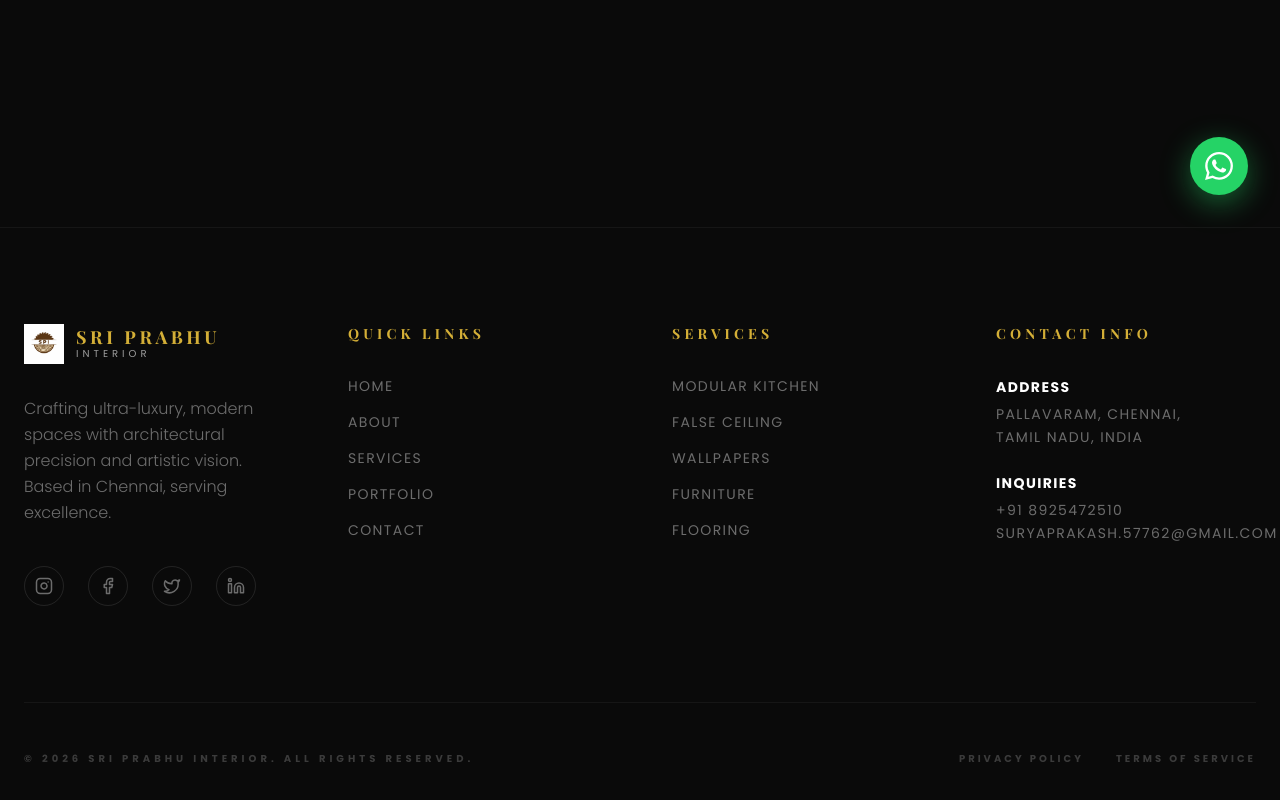
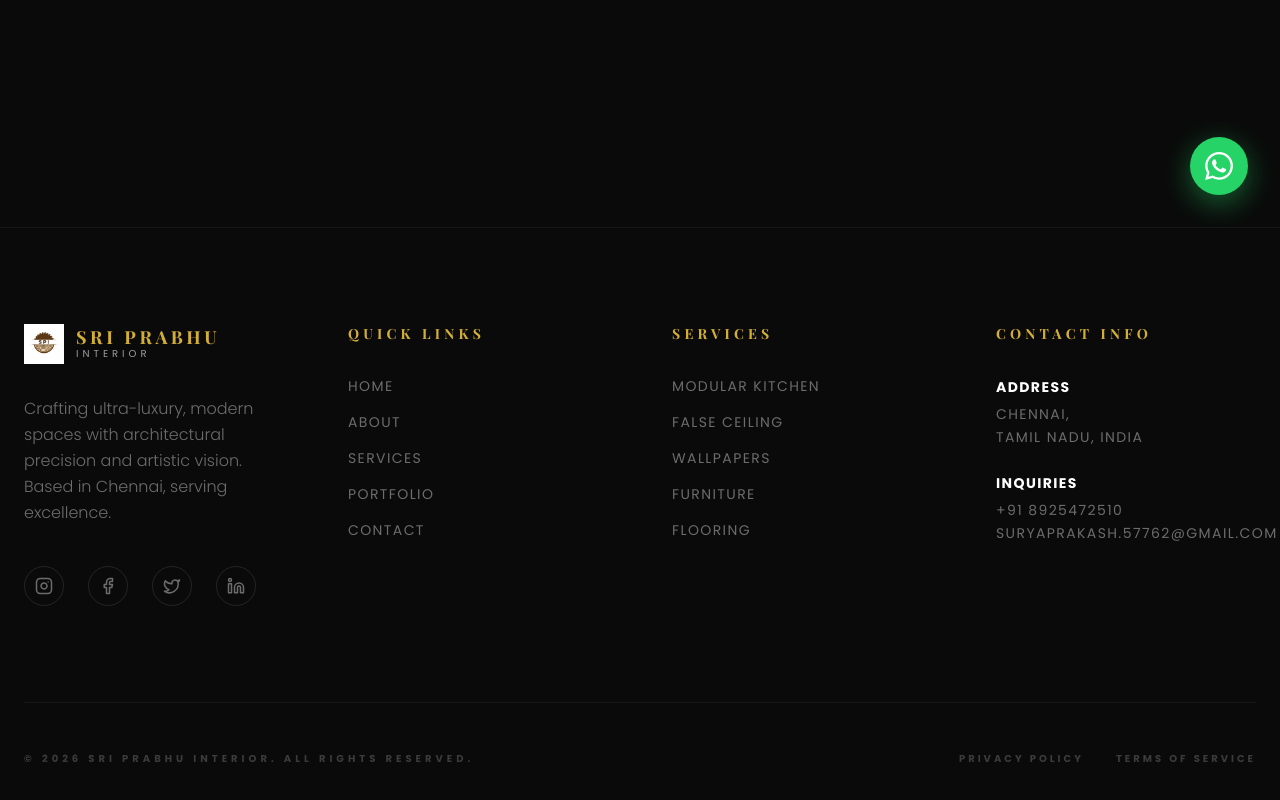
Before and after one commit to Anshu551/sri-prabhu-interior, a React (Vite) app: page /services/1 in a window 1280 px wide. Shown: the part 573-1373 px from the top of the page. Built offline with nearby package versions, Linux system fonts and the light colour scheme; a web font is replaced by a local one.

Commit message:
fix: change Pallavaram to Chennai and update inquiry email

```diff
--- a/src/components/ContactForm.jsx
+++ b/src/components/ContactForm.jsx
@@ -44,7 +44,7 @@ const ContactForm = () => {
                 </div>
                 <div>
                   <p className="text-[10px] uppercase font-bold tracking-widest text-white/40 mb-2">Location</p>
-                  <p className="text-lg font-bold">Pallavaram, Chennai,<br />Tamil Nadu, India</p>
+                  <p className="text-lg font-bold">Chennai,<br />Tamil Nadu, India</p>
                 </div>
               </div>
             </div>
--- a/src/components/Footer.jsx
+++ b/src/components/Footer.jsx
@@ -68,7 +68,7 @@ const Footer = () => {
             <ul className="space-y-6">
               <li className="text-sm text-white/40 leading-relaxed uppercase tracking-widest">
                 <span className="text-white font-bold block mb-1">Address</span>
-                Pallavaram, Chennai,<br />Tamil Nadu, India
+                Chennai,<br />Tamil Nadu, India
               </li>
               <li className="text-sm text-white/40 leading-relaxed uppercase tracking-widest">
                 <span className="text-white font-bold block mb-1">Inquiries</span>
--- a/src/components/GallerySection.jsx
+++ b/src/components/GallerySection.jsx
@@ -208,7 +208,7 @@ const Lightbox = ({ item, onClose }) => {
           <h3 style={{ color: '#fff', fontSize: '1.4rem', fontWeight: 700, margin: '0.4rem 0 1.2rem', letterSpacing: '0.04em' }}>{item.title}</h3>
 
           <a
-            href="mailto:thesriprabhuinteriors@gmail.com"
+            href="mailto:suryaprakash.57762@gmail.com?subject=Inquiry%20About%20Your%20Work&body=Hello%20SRI%20PRABHU%20INTERIOR%2C%20I%20am%20interested%20in%20your%20work%20and%20would%20like%20to%20discuss%20a%20project."
             style={{
               display: 'inline-flex', alignItems: 'center', gap: '0.6rem',
               background: 'linear-gradient(135deg, #D4AF37, #b8960c)',
--- a/src/components/SectionAbout.jsx
+++ b/src/components/SectionAbout.jsx
@@ -62,7 +62,7 @@ const SectionAbout = () => {
             </p>
 
             <p className="text-lg text-white/50 leading-relaxed font-light">
-              Based in Pallavaram, Chennai, Tamil Nadu, we deliver high-quality interior solutions with attention to detail, elegance, and modern design principles. Our approach combines traditional values with contemporary luxury.
+              Based in Chennai, Tamil Nadu, we deliver high-quality interior solutions with attention to detail, elegance, and modern design principles. Our approach combines traditional values with contemporary luxury.
             </p>
 
             <div className="flex gap-12 pt-6 items-center">
```
